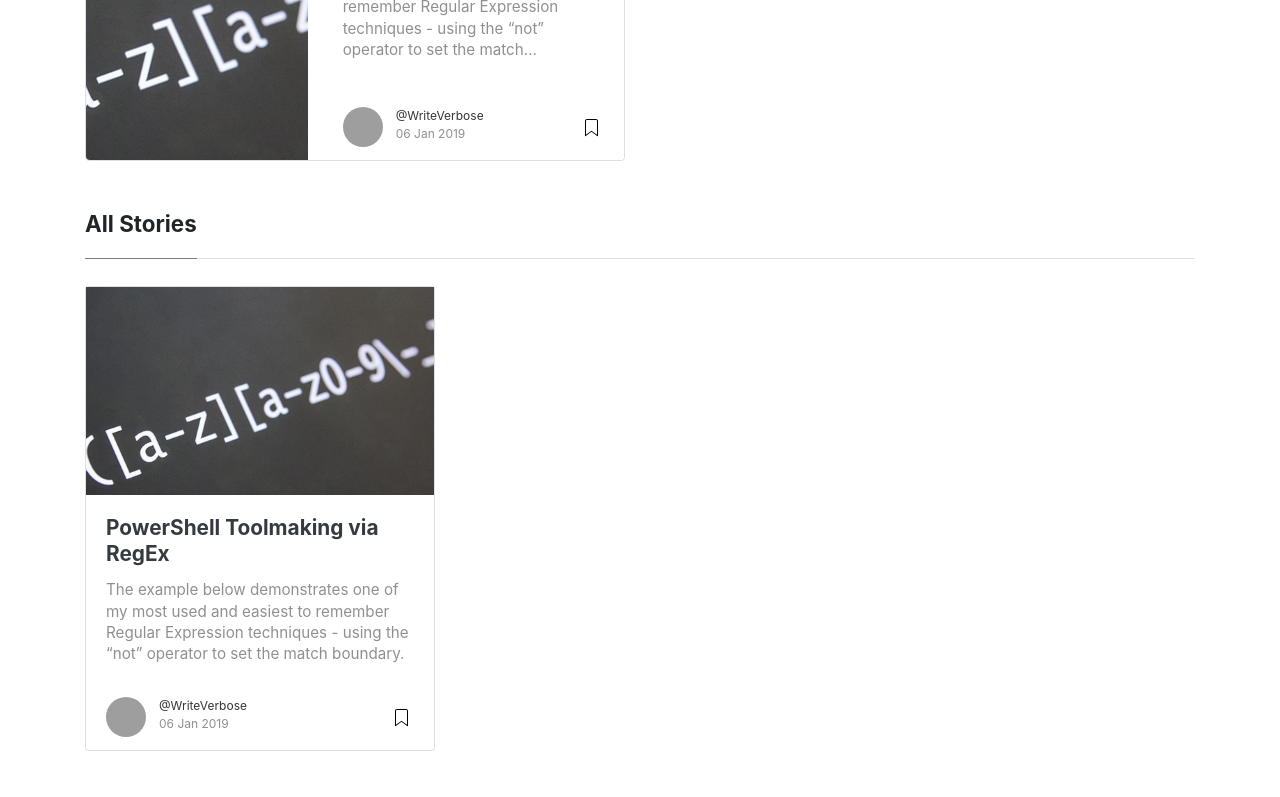
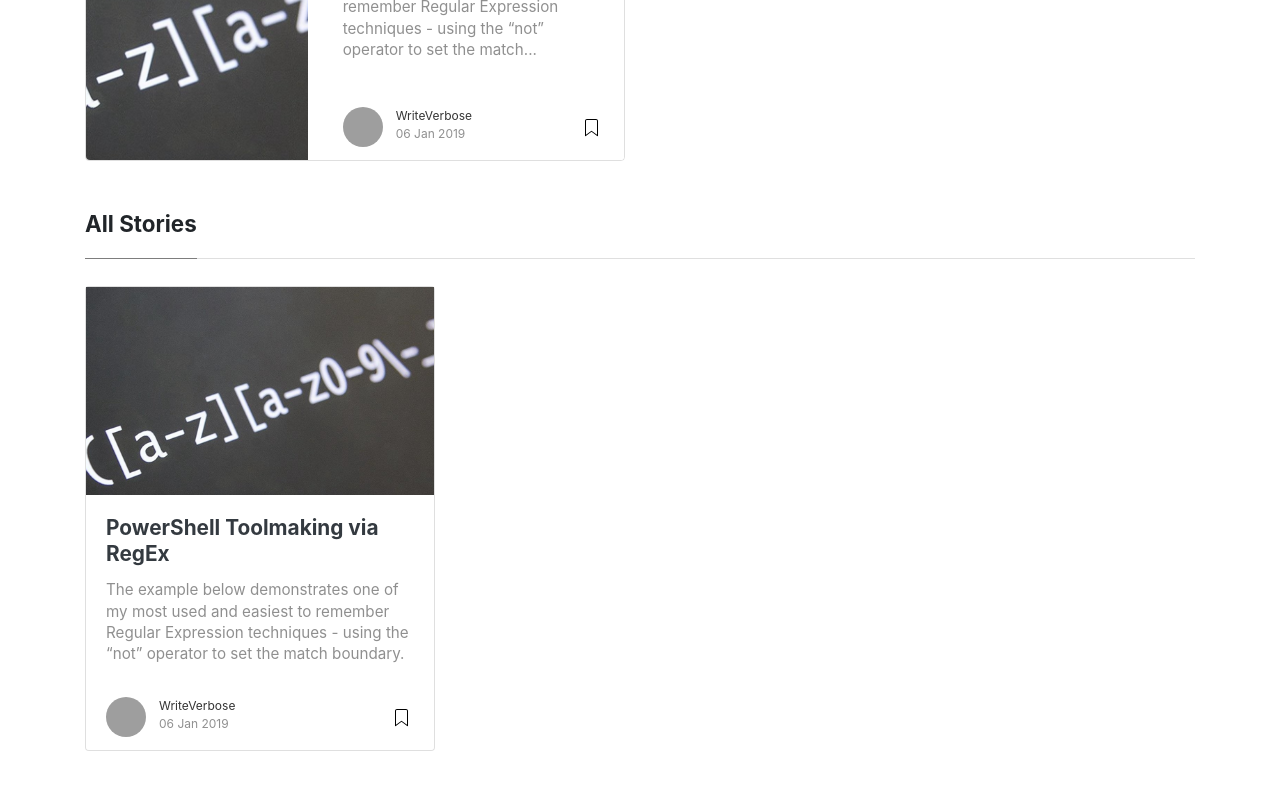
Before and after one commit to gbdixg/gbdixg.github.io, a Jekyll site: the page built from index.html, in a window 1280 px wide and 1400 px high. Shown: the part 418-1215 px from the top of the window. Built offline with Jekyll 4.4.1, drawn with Linux system fonts in a browser that asks for light colours; nearby versions of some CDN libraries; the list of posts is cut into pages by our own code; comment, search, counter and statistics services are not loaded; grey boxes are pictures that could not be loaded.

```diff
--- a/_config.yml
+++ b/_config.yml
@@ -13,7 +13,7 @@ mailchimp-list: ''
 authors:
   Geoff:
     name: Geoff
-    display_name: '@WriteVerbose'
+    display_name: 'WriteVerbose'
     gravatar: 8c81e2f92c7da66c3a224f1340fb5958
     email: dixg2004-google@yahoo.com
     web: https://www.write-verbose.com
```
